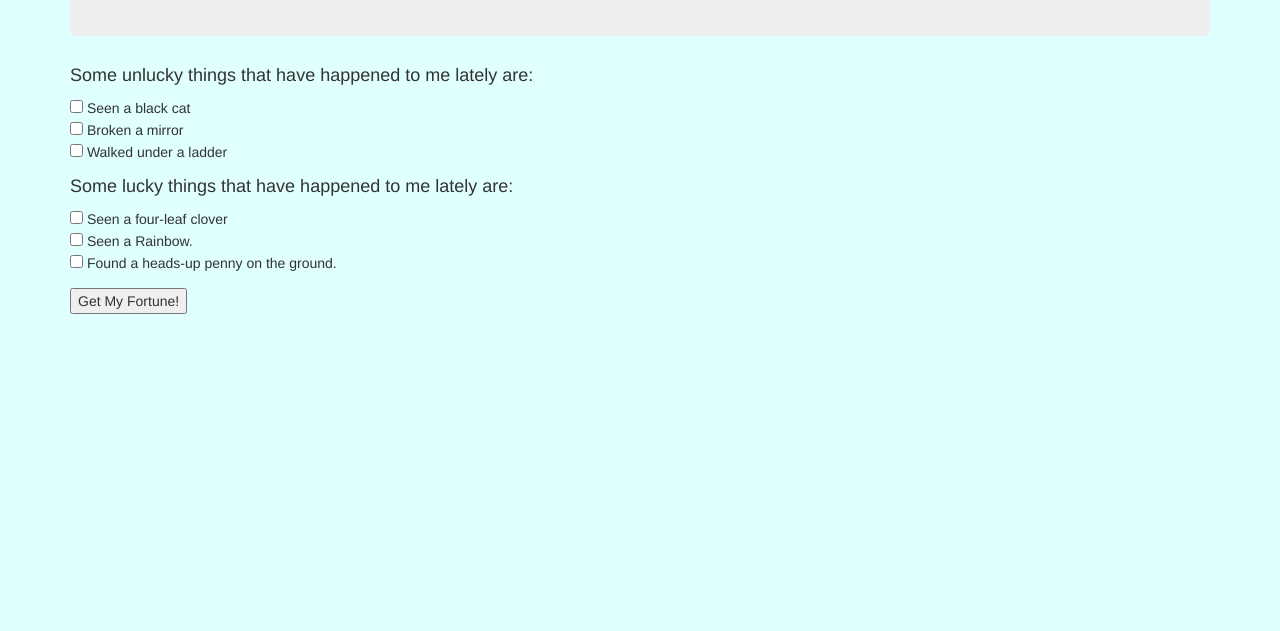
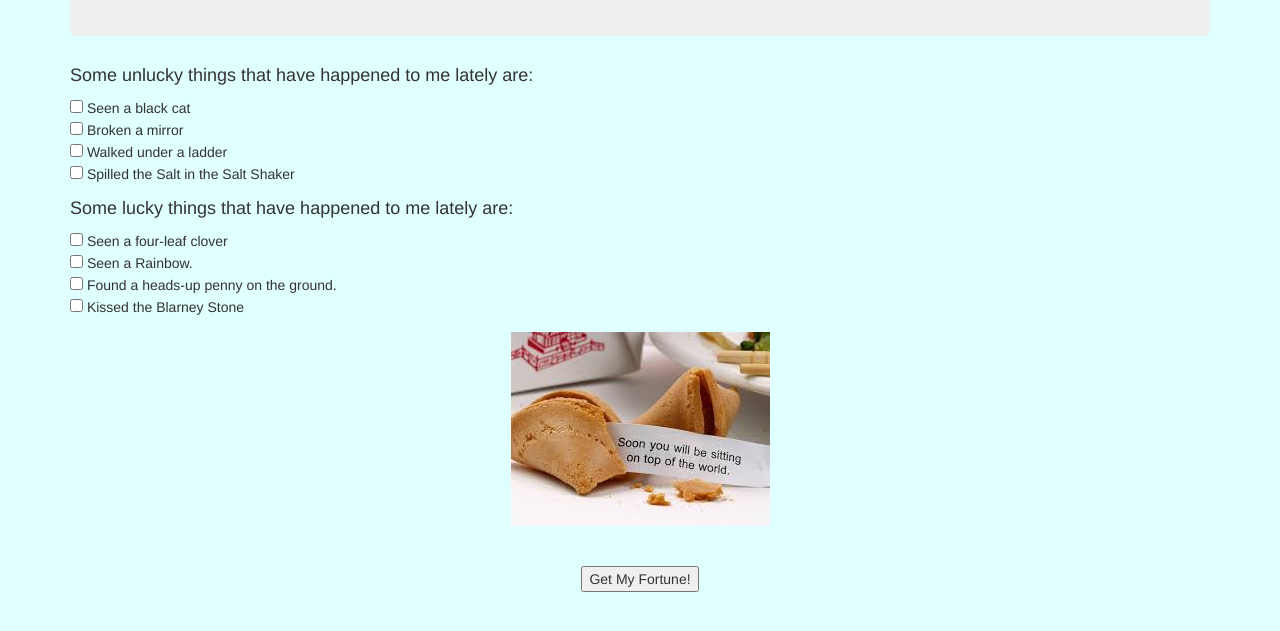
Before and after one commit to haleyswain/fortune-teller, a plain HTML site: page index.html in a window 1280 px wide. Shown: the part 131-762 px from the top of the page. Drawn offline with Linux system fonts and the light colour scheme.

Commit message:
add a pretty picture of a fortume cookie

```diff
--- a/index.html
+++ b/index.html
@@ -18,20 +18,23 @@
           <input type="Checkbox" name="unlucky_fortune" value="You will receive a bad grade at school soon"> Seen a black cat<br>
           <input type = "checkbox" name="unlucky_fortune" value="You will be unlucky in love"> Broken a mirror<br>
           <input type="checkbox" name="unlucky_fortune" value="You will experience difficulties with a friendship"> Walked under a ladder <br>
+          <input type = "checkbox" name="unlucky_fortune" value = "You wont meet any puppies for a long time"> Spilled the Salt in the Salt Shaker<br>
         </div>
         <div class="form-group">
           <h4> Some lucky things that have happened to me lately are: </h4>
           <input type = "checkbox" name ="lucky_fortune" value="You will dream of rainbows and unicorns"> Seen a four-leaf clover <br>
-          <input type = "checkbox" name="lucky_fortune" value="You will receive an unexpected sum of money soon"> Seen a Rainbow.<br>
-          <input type = "checkbox" name="lucky_fortune" value="You will make friends with a really cute puppy soon"> Found a heads-up penny on the ground. <br>
+          <input type = "checkbox" name="lucky_fortune" value="You will receive an unexpected sum of money"> Seen a Rainbow.<br>
+          <input type = "checkbox" name="lucky_fortune" value="You will make friends with a really cute puppy"> Found a heads-up penny on the ground. <br>
+          <input type = "checkbox" name="lucky_fortune" value="you will win the lottery"> Kissed the Blarney Stone <br>
         </div>
-        <button type="submit"> Get My Fortune!</button>
+        <center><img src="img/download.jpeg" alt=fortune></center><br><br>
+        <center><button type="submit"> Get My Fortune!</button></center>
       </form>
         <span id="unlucky_responses">
-          <p><b> Sometime in the future:</p></b>
+          <p><b> Sometime in the future:</p></b><br>
         </span>
         <span id="lucky_responses">
-          <p><b> Some great things that will happen to you are:</p></b>
+          <p><b> Some great things that will happen to you are:</p></b><br>
         </span>
       </div>
   </body>
```
Also changed, not shown: img/download.jpeg (added).
